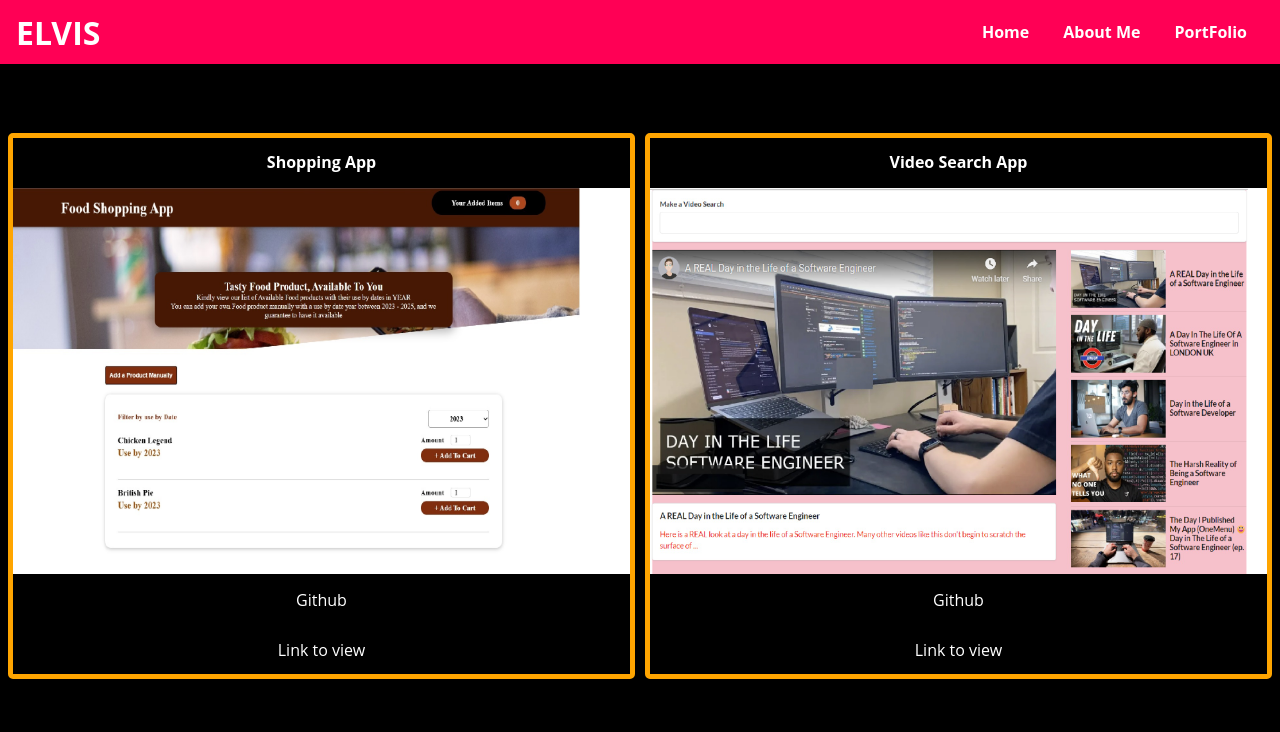
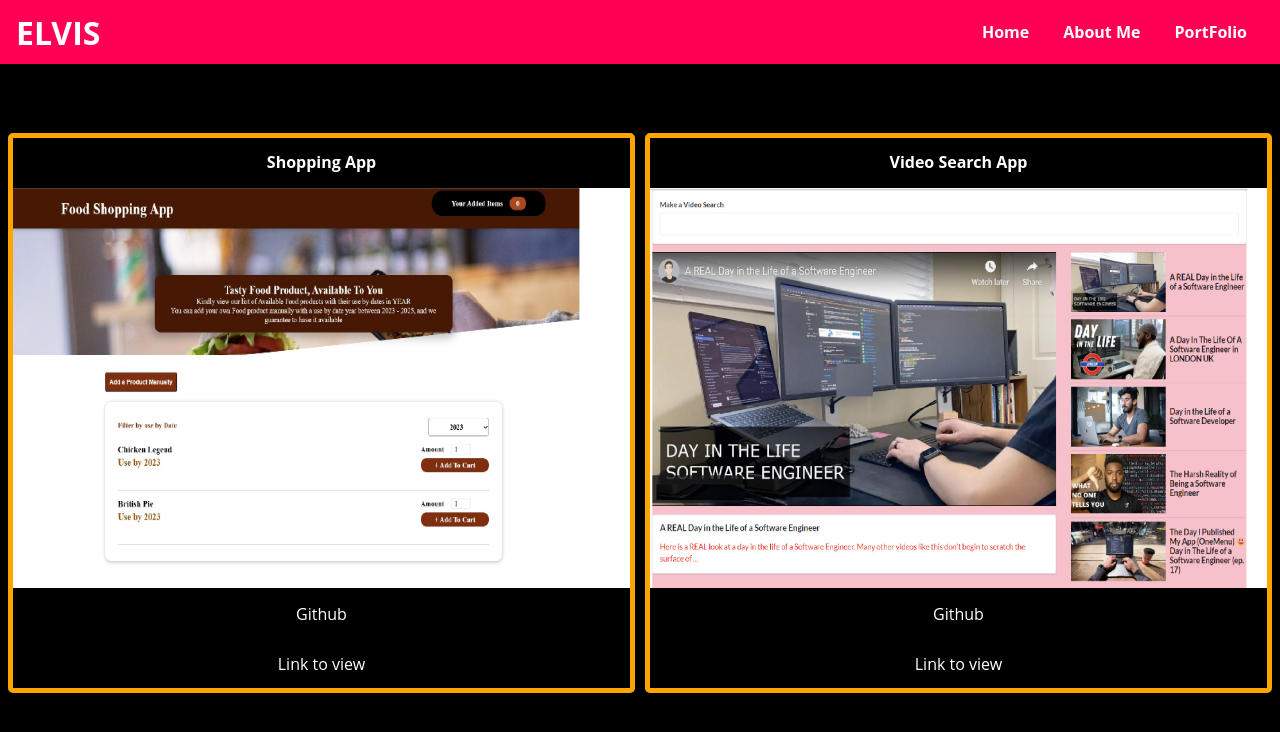
Before and after one commit to elvisonob/Personal-Website, a React (Create React App) app: page /portfolio in a window 1280 px wide. Shown: the top 732 px of the page. Built offline with nearby package versions, Linux system fonts and the light colour scheme.

Commit message:
updating portfolio page

```diff
--- a/src/components/pages/Portfolio.module.css
+++ b/src/components/pages/Portfolio.module.css
@@ -10,7 +10,7 @@
     border: 5px solid orange;
     border-radius: 5px;
     display: grid;
-    grid-template-rows: 50px 1fr 50px 50px;
+    grid-template-rows: 50px 400px 50px 50px;
 }
 
 .project h2 {
```
